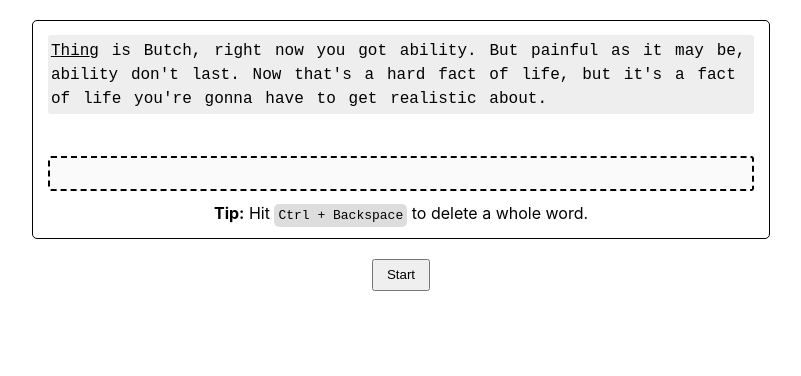
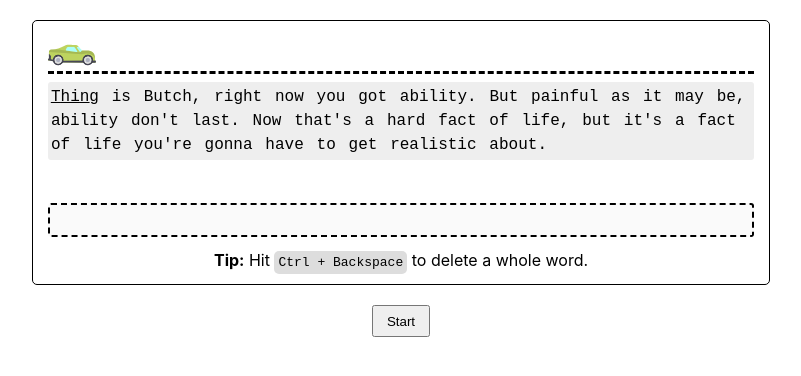
Before and after one commit to h-sifat/type-racer-clone, a Svelte app: page / in a window 1280 px wide. Shown: the top 376 px of the page, without its empty margins (239-1040 px from the left). Built offline with nearby package versions, Linux system fonts and the light colour scheme.

Commit message:
feat(components/TestBoard): add car progress indicator

```diff
--- /dev/null
+++ b/src/components/TestBoard/Progress.svelte
@@ -0,0 +1,17 @@
+<script lang="ts">
+  export let progress = 0;
+</script>
+
+<div class="track" style:background-position={`${progress}%`} />
+
+<style>
+  .track {
+    height: 100%;
+    background-image: url(/car.svg);
+    background-size: 3em 100%;
+    background-repeat: no-repeat;
+    border-bottom: 3px dashed black;
+
+    transition: background-position 2s ease-in;
+  }
+</style>
--- a/src/components/TestBoard/TestBoard.svelte
+++ b/src/components/TestBoard/TestBoard.svelte
@@ -4,6 +4,7 @@
 
   import { tick } from "svelte";
   import Text from "./Text.svelte";
+  import Progress from "./Progress.svelte";
   import InputBox from "../InputBox/InputBox.svelte";
   import { splitTextIntoWords, formatCurrentWord, lastIndex } from "./util";
 
@@ -115,6 +116,9 @@
 </script>
 
 <div class="wrapper">
+  <div class="status">
+    <Progress {progress} />
+  </div>
   <Text
     {afterText}
     {beforeText}
@@ -165,6 +169,12 @@
     --typo-bg-color: #f0a3a3;
   }
 
+  .status {
+    height: 2em;
+    margin-top: 0.2em;
+    margin-bottom: 0.7em;
+  }
+
   .message {
     margin-top: 0.7em;
     text-align: center;
```
Also changed, not shown: public/car.svg (added).
